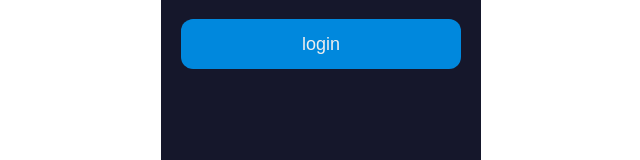
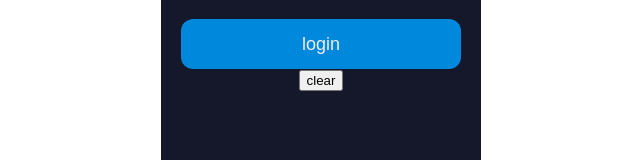
Before and after one commit to karthikhegde05/Placement-Manager-Webapp, a React (Create React App) app in the folder frontend/: page / in a window 1280 px wide. Shown: the part 459-619 px from the top of the page, without its empty margins (319-959 px from the left). Built offline with nearby package versions, Linux system fonts and the light colour scheme.

Commit message:
nginx config changed

```diff
--- a/frontend/src/Pages/Login.jsx
+++ b/frontend/src/Pages/Login.jsx
@@ -56,6 +56,7 @@ const Login = () => {
                         <label htmlFor="Password" className="login-placeholder">Password</label>
                     </div>
                     <button type="text" className="login-submit">login</button>
+                    <button type="button">clear</button>
                 </div>
             </form>
          </div>
```
